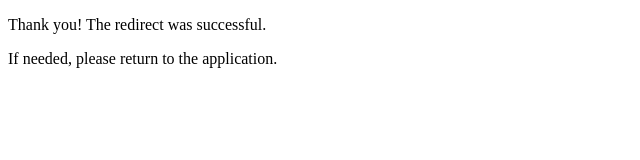
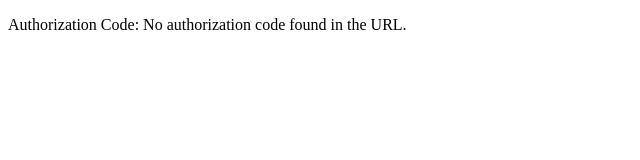
Before and after one commit to makewavesagency/iflux, a plain HTML site: page index.html in a window 1280 px wide. Shown: the whole page, without its empty margins (0-640 px from the left). Drawn offline with Linux system fonts and the light colour scheme.

Commit message:
Update index.html

```diff
--- a/index.html
+++ b/index.html
@@ -2,10 +2,30 @@
 <html lang="en">
 <head>
     <meta charset="UTF-8">
-    <title>Redirect URI</title>
+    <title>OAuth Redirect</title>
+    <script>
+        window.onload = function() {
+            // Extract the authorization code from the URL
+            const urlParams = new URLSearchParams(window.location.search);
+            const authCode = urlParams.get('code');
+
+            if (authCode) {
+                // Display the authorization code or send it to your server
+                document.getElementById('auth-code').innerText = authCode;
+
+                // Optionally, you could send the code to your server here
+                // fetch('/your-server-endpoint', {
+                //     method: 'POST',
+                //     body: JSON.stringify({ code: authCode }),
+                //     headers: { 'Content-Type': 'application/json' }
+                // });
+            } else {
+                document.getElementById('auth-code').innerText = 'No authorization code found in the URL.';
+            }
+        }
+    </script>
 </head>
 <body>
-    <p>Thank you! The redirect was successful.</p>
-    <p>If needed, please return to the application.</p>
+    <p>Authorization Code: <span id="auth-code"></span></p>
 </body>
 </html>
```
